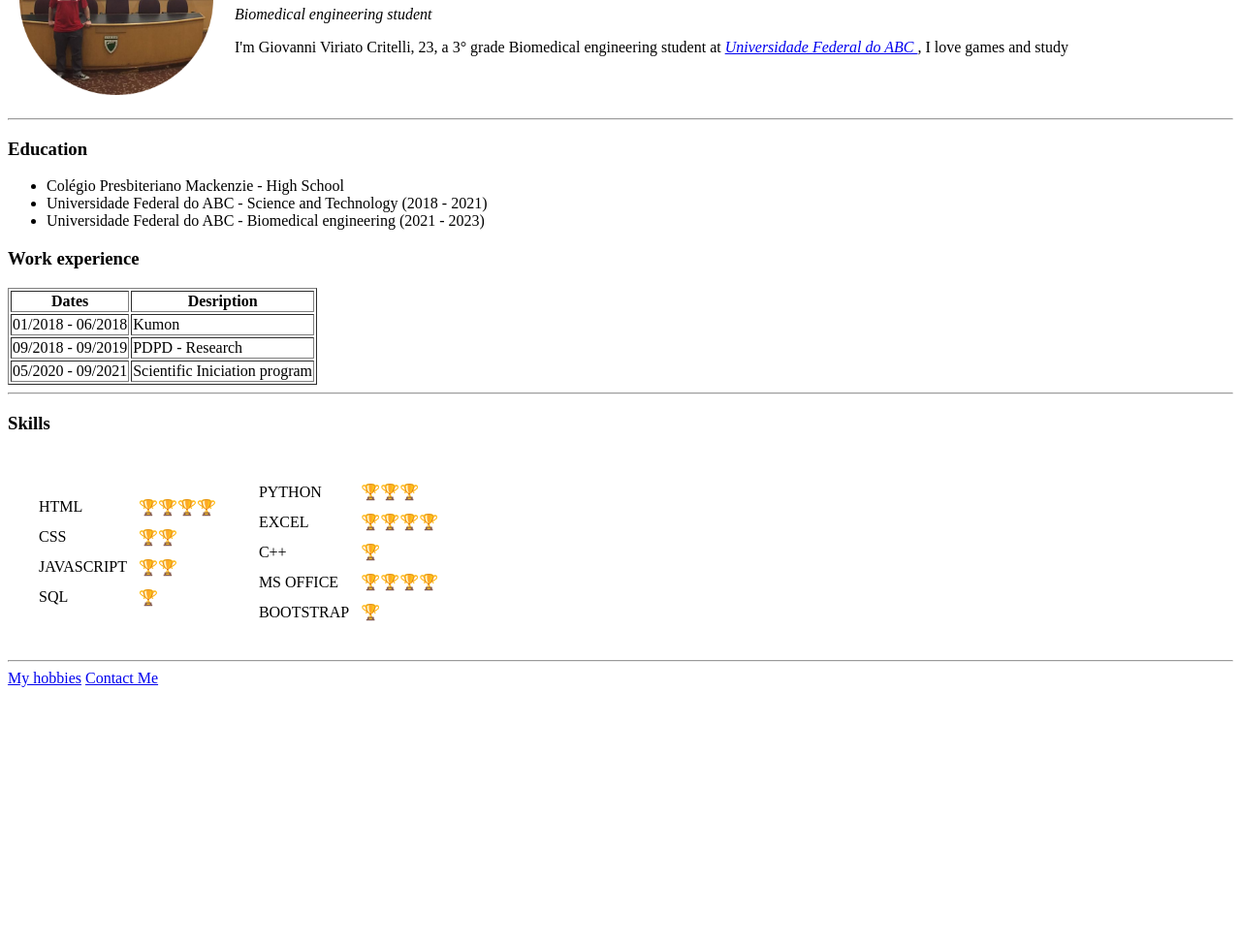
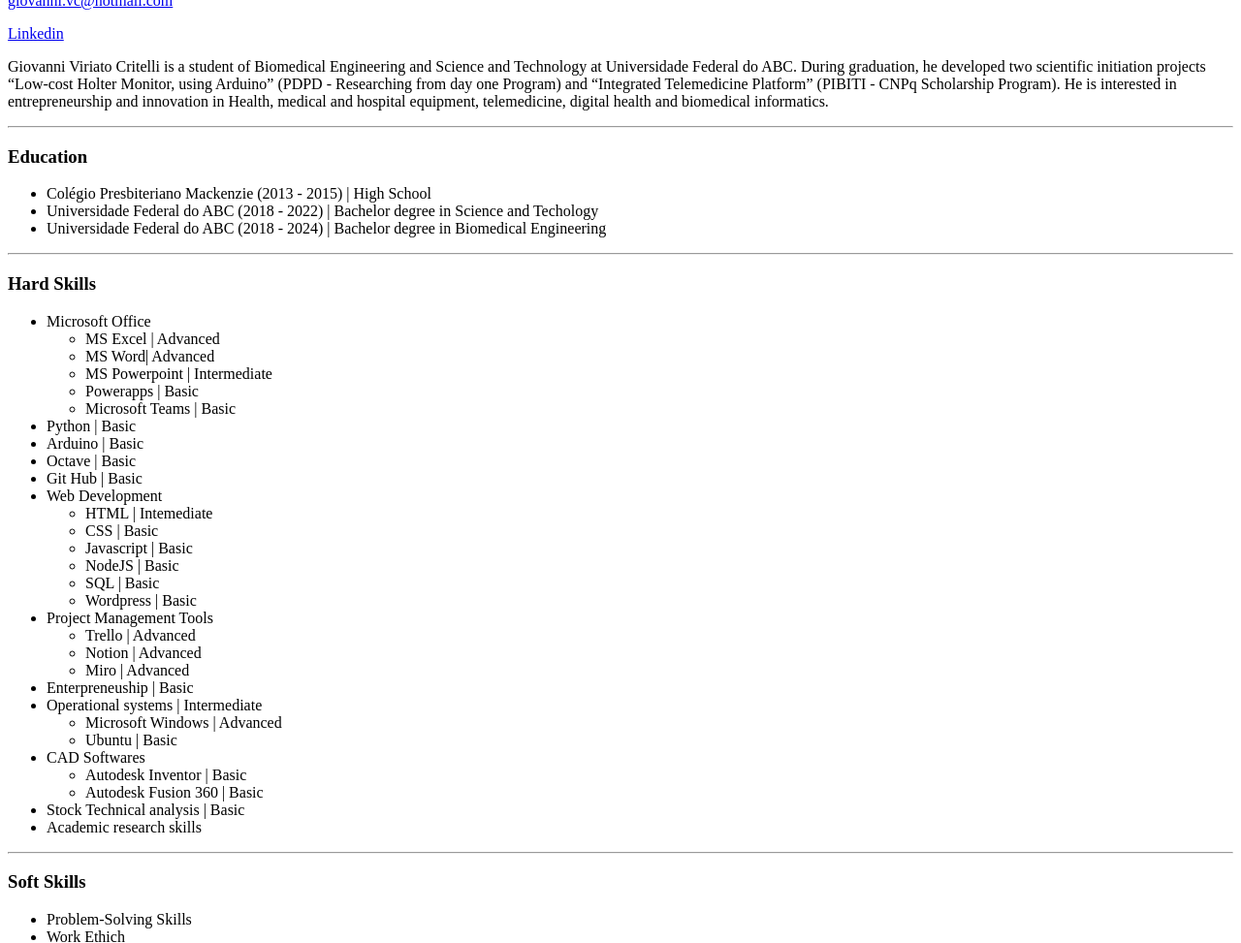
Before and after one commit to Giovanni-VC/cv, a plain HTML site: page index.html in a window 1280 px wide. Shown: the part 122-1095 px from the top of the page at 97% size. Before the commit the page ends 839 px from the top, so only its background shows below. Drawn offline with Linux system fonts and the light colour scheme.

Commit message:
Add files via upload
New cv updates

```diff
--- a/index.html
+++ b/index.html
@@ -1,5 +1,5 @@
 <!DOCTYPE html>
-<html lang="pt-br" dir="ltr">
+<html lang="en" dir="ltr">
 
 <head>
   <meta charset="utf-8">
@@ -8,182 +8,151 @@
 
 <body>
 
-  <table cellpadding='10px'>
+  <!-- <img src="https://media-exp1.licdn.com/dms/image/C4D03AQEAD7tOCKaD_w/profile-displayphoto-shrink_800_800/0/1639235604668?e=1651104000&v=beta&t=n3GNXsNM1o1EACMYY0aQqKbMiEiwJlslpnkAxqv79D0" alt="Giovanni's profile photo"> -->
 
-    <tr>
-
-      <td>
-
-        <img src=profile.jpg alt="" height="200px">
-
-
-      </td>
-
-      <td cellpadding='10px'>
-        <h1> Giovanni Viriato Critelli </h1>
-
-        <p> <em> Biomedical engineering student  </em></p>
-
-        <p> I'm Giovanni Viriato Critelli, 23, a 3° grade Biomedical engineering student at <em> <a href="https://www.ufabc.edu.br/"> Universidade Federal do ABC </a> </em>  , I love games and study</p>
-
-      </td>
-
-    </tr>
+  <h1>Giovanni Viriato Critelli </h1>
 
 
 
-  </table>
+  <p> <em>3° Year Biomedical Engineering Student at Federal University of ABC
+    (<a href="https://www.ufabc.edu.br/">Universidade Federal do ABC</a>) </em> </p>
 
 
 
+<p> <a href="mailto:giovanni.vc@hotmail.com?subject=Contact">giovanni.vc@hotmail.com</a></p>
+
+<p> <a href="https://www.linkedin.com/in/giovanni-viriato-critelli-b2ab18113/"> Linkedin </a> </p>
+
+  <p> Giovanni Viriato Critelli is a student of Biomedical Engineering and Science
+    and Technology at Universidade Federal do ABC. During graduation, he developed
+    two scientific initiation projects “Low-cost Holter Monitor, using Arduino”
+    (PDPD - Researching from day one Program)
+    and “Integrated Telemedicine Platform” (PIBITI - CNPq Scholarship Program).
+    He is interested in entrepreneurship and innovation in Health,
+    medical and hospital equipment, telemedicine, digital health and biomedical
+    informatics.
+  </p>
+
   <hr>
-
-  <h3>Education</h3>
-
-  <ul>
-    <li>Colégio Presbiteriano Mackenzie - High School</li>
-    <li>Universidade Federal do ABC - Science and Technology (2018 - 2021)</li>
-    <li>Universidade Federal do ABC - Biomedical engineering (2021 - 2023)</li>
 
 
 
+  <h3> Education</h3>
+
+
+  <ul>
+    <li> Colégio Presbiteriano Mackenzie (2013 - 2015) | High School </li>
+    <li> Universidade Federal do ABC (2018 - 2022) | Bachelor degree in Science and Techology </li>
+    <li> Universidade Federal do ABC (2018 - 2024) | Bachelor degree in Biomedical Engineering</li>
   </ul>
 
-  <h3></h3>
+<hr>
 
-  <h3>Work experience</h3>
-
-  <table border="">
-
-    <thead>
-
-      <tr>
-        <th>Dates</th>
-        <th>Desription</th>
-      </tr>
+<h3> Hard Skills </h3>
 
 
+<ul>
 
+  <li>Microsoft Office <ul>
+    <li>MS Excel | Advanced </li>
+    <li>MS Word| Advanced </li>
+    <li>MS Powerpoint | Intermediate </li>
+    <li>Powerapps | Basic </li>
+    <li> Microsoft Teams | Basic</li>
+  </ul> </li>
+  <li>Python | Basic </li>
+  <li>Arduino | Basic </li>
+  <li>Octave | Basic </li>
+  <li>Git Hub | Basic </li>
+  <li>Web Development <ul>
+    <li>HTML | Intemediate </li>
+    <li>CSS | Basic </li>
+    <li>Javascript | Basic </li>
+    <li>NodeJS | Basic </li>
+    <li>SQL | Basic</li>
+    <li>Wordpress | Basic</li>
+  </ul> </li>
+  <li>Project Management Tools
+  <ul>
+    <li>Trello | Advanced </li>
+    <li>Notion | Advanced </li>
+    <li>Miro | Advanced</li>
+  </ul>
+  </li>
+  <li>Enterpreneuship | Basic </li>
+  <li>Operational systems | Intermediate
+  <ul>
+    <li> Microsoft Windows | Advanced</li>
+    <li> Ubuntu | Basic </li>
+  </ul></li>
+  <li>CAD Softwares
+  <ul>
+    <li> Autodesk Inventor | Basic </li>
+    <li> Autodesk Fusion 360 | Basic </li>
+  </ul></li>
+  <li>Stock Technical analysis | Basic </li>
+  <li>Academic research skills</li>
 
-    </thead>
+</ul>
 
-    <tbody>
+<hr>
 
-      <tr>
-        <td>01/2018 - 06/2018</td>
-        <td>Kumon</td>
-      </tr>
+<h3> Soft Skills </h3>
 
-      <tr>
-        <td>09/2018 - 09/2019</td>
-        <td>PDPD - Research</td>
-      </tr>
+<ul>
+  <li>Problem-Solving Skills</li>
+  <li>Work Ethich</li>
+  <li>Flexibility/Adaptability</li>
+  <li>Interpersonal Skills</li>
+  <li>Organizational</li>
+  <li>Stress management</li>
+  <li>Learning</li>
+  <li>Teaching</li>
+  <li>Creativity</li>
+  <li>Proactivity</li>
 
-      <tr>
-        <td>05/2020 - 09/2021</td>
-        <td>Scientific Iniciation program</td>
-      </tr>
+</ul>
 
+<hr>
 
+<h3> Languages </h3>
 
-    </tbody>
+<ul>
+  <li> Portuguese | Native </li>
+  <li> English | Advanced </li>
+  <li> Spanish | Basic </li>
 
+</ul>
 
+<hr>
 
-  </table>
+<h3> Experience </h3>
 
-  <hr>
+<ul>
+  <li> FoundDoc (2021 - Today) | Founding Partner and CEO
+  </li>
 
-  <h3>Skills</h3>
+  <li> Kumon Coronel Lisboa (2018 - 2018) | Math and Portuguese Tutor </li>
 
-  <table cellspacing = 20 >
-    <tr>
-      <td>
-        <table cellspacing = 10>
+</ul>
 
-          <tr>
-            <td>HTML</td>
-            <td>🏆🏆🏆🏆</td>
-          </tr>
+<hr>
 
-          <tr>
-            <td>CSS</td>
-            <td>🏆🏆</td>
-          </tr>
+<h3>Projects</h3>
 
-          <tr>
-            <td>JAVASCRIPT</td>
-            <td>🏆🏆</td>
-          </tr>
+<ul>
+  <li> Low-cost Holter Monitor, using Arduino (2018 - 2019) | PDPD - Researching from day one Program </li>
+  <li> Integrated Telemedicine Platform (2020 - 2021) | PIBITI - CNPq Scholarship Program </li>
 
-          <tr>
-            <td>SQL</td>
-            <td>🏆</td>
-          </tr>
+</ul>
 
-        </table>
+<hr>
 
-      </td>
+<h3> <a href="my_hobbies.html"> Hobbies</a> </h3>
 
-      <td>
+<hr>
 
-        <table cellspacing = 10>
-
-          <tr>
-            <td>PYTHON</td>
-            <td>🏆🏆🏆</td>
-          </tr>
-
-          <tr>
-            <td>EXCEL</td>
-            <td>🏆🏆🏆🏆</td>
-          </tr>
-
-          <tr>
-            <td>C++</td>
-            <td>🏆</td>
-          </tr>
-
-          <tr>
-            <td>MS OFFICE</td>
-            <td>🏆🏆🏆🏆</td>
-          </tr>
-
-          <tr>
-            <td>BOOTSTRAP</td>
-            <td>🏆</td>
-          </tr>
-
-
-
-        </table>
-
-
-      </td>
-
-
-
-    </tr>
-  </table>
-
-
-
-
-
-
-
-
-
-
-  <hr>
-
-  <a href="hobbies.html"> My hobbies</a>
-
-  <a href="contact.html">Contact Me </a>
-
-
-
-
+<h3> <a href="my_interests.html">My interests</a> </h3>
 
 
 
```
Also changed, not shown: my_hobbies.html (added, +22 -0 lines), my_interests.html (added, +31 -0 lines).
